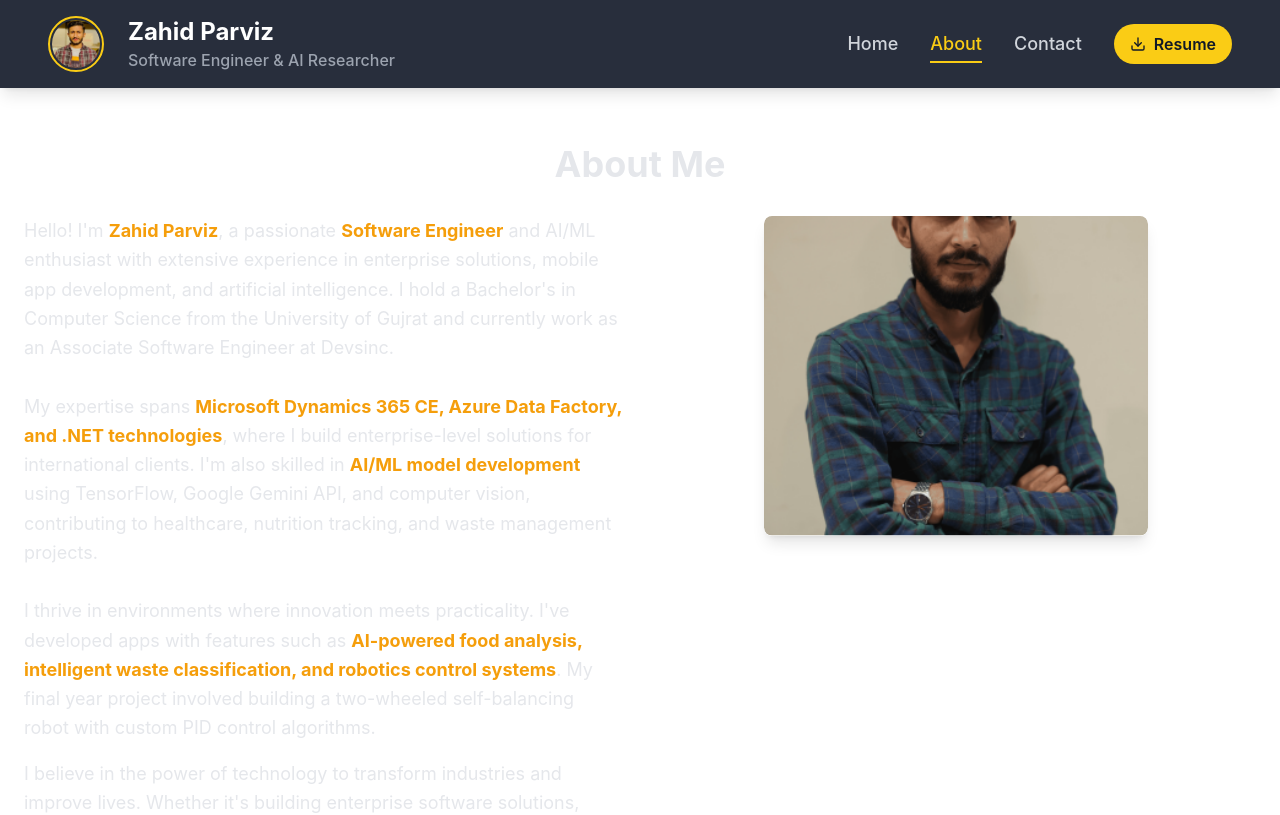
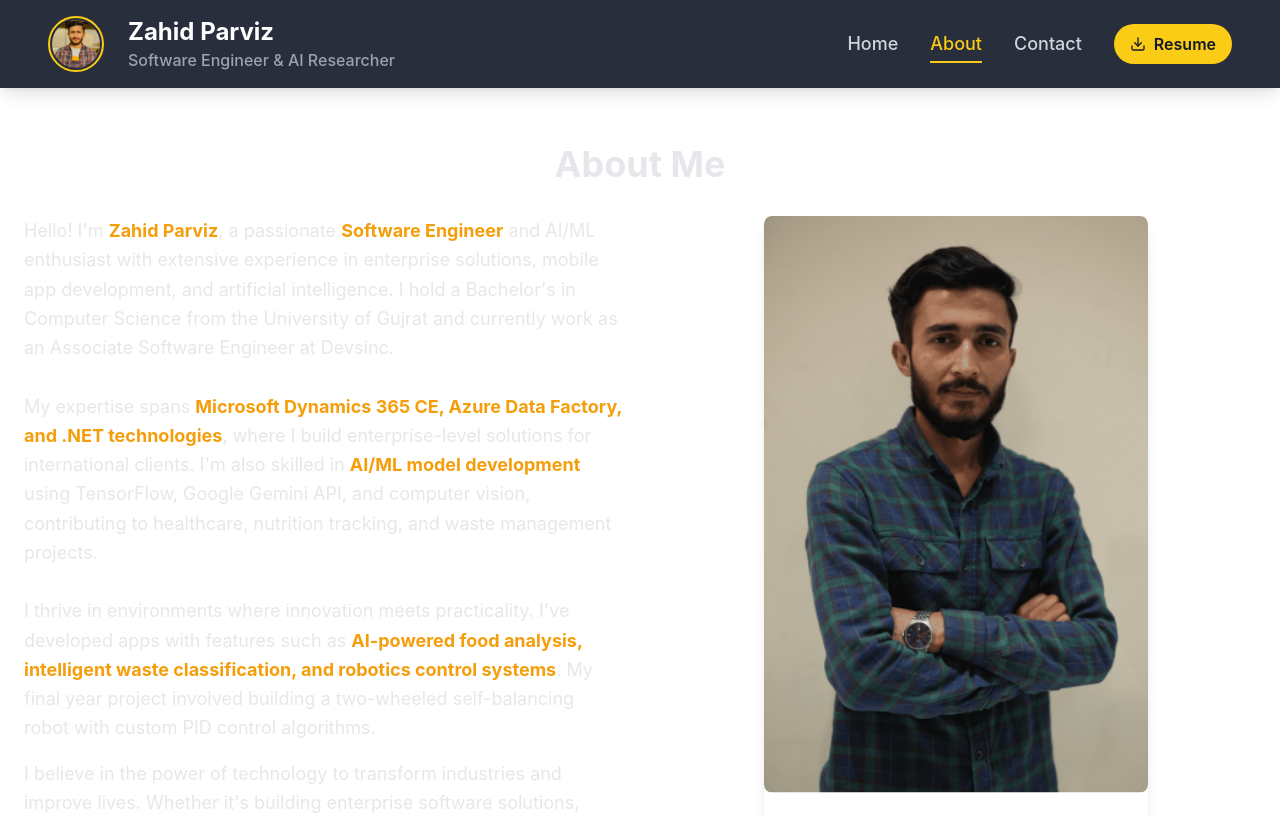
Before and after one commit to zahidprvz/zahidparvizweb, a React (Vite) app: page /about in a window 1280 px wide. Shown: the top 815 px of the page. Built offline with nearby package versions, Linux system fonts and the light colour scheme.

Commit message:
Update About.jsx

```diff
--- a/src/components/About.jsx
+++ b/src/components/About.jsx
@@ -114,7 +114,7 @@ const About = () => {
         </motion.div>
 
         <motion.div
-          className="relative w-full max-w-sm mx-auto h-80 overflow-hidden rounded-lg shadow-lg"
+          className="relative w-full max-w-sm mx-auto overflow-hidden rounded-lg shadow-lg"
           initial={{ opacity: 0, x: 50 }}
           animate={{ opacity: 1, x: 0 }}
           transition={{ duration: 0.8 }}
@@ -122,7 +122,7 @@ const About = () => {
           <motion.img
             src={aboutImage}
             alt="About Me"
-            className="w-full h-full object-cover rounded-lg"
+            className="w-full h-auto object-contain rounded-lg" // Changed h-full to h-auto and object-cover to object-contain
             animate={{ y: [0, 10, -10, 0] }}
             transition={{ duration: 4, repeat: Infinity, repeatType: "reverse" }}
             whileHover={{ scale: 1.05 }}
```
